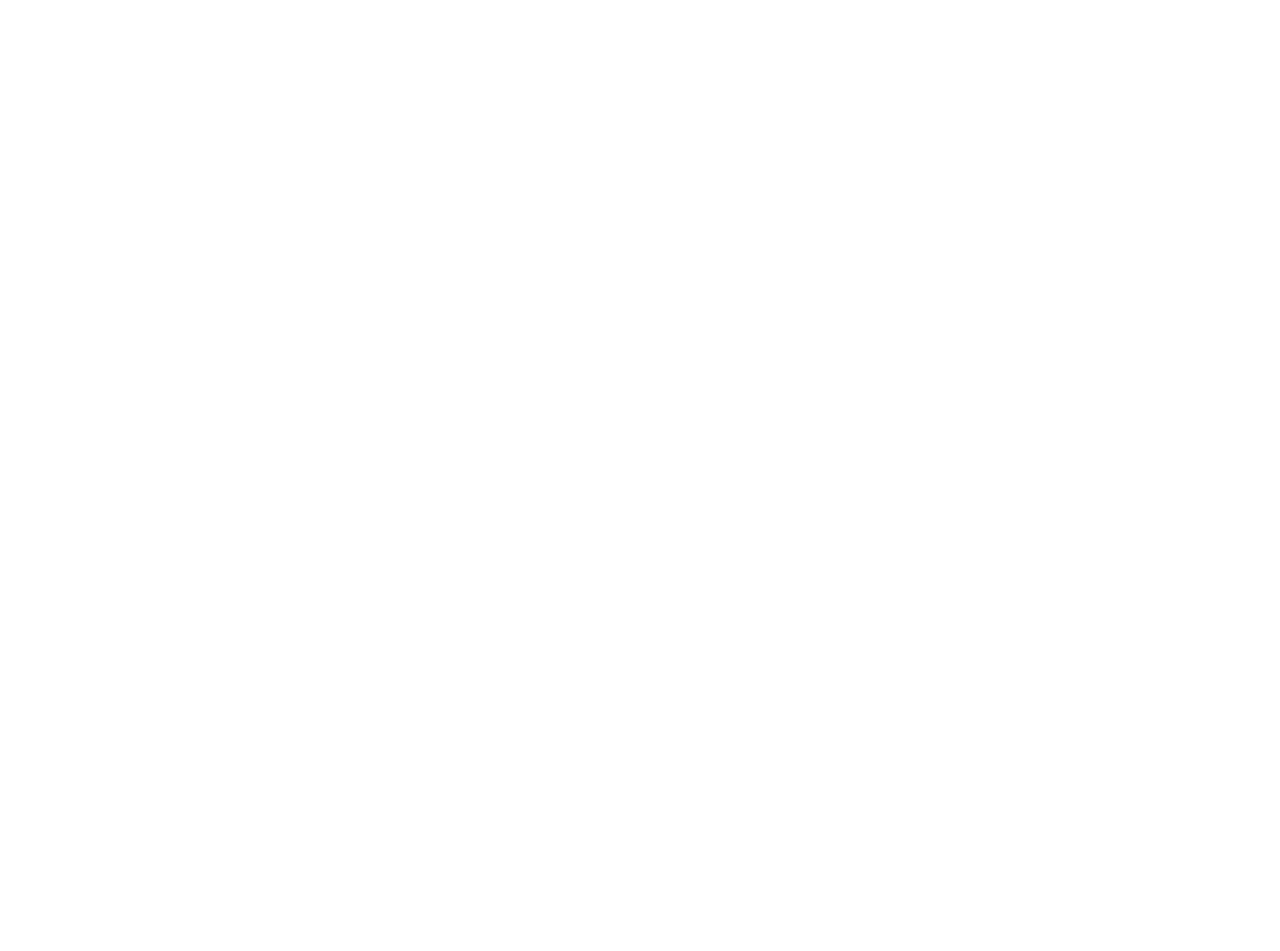
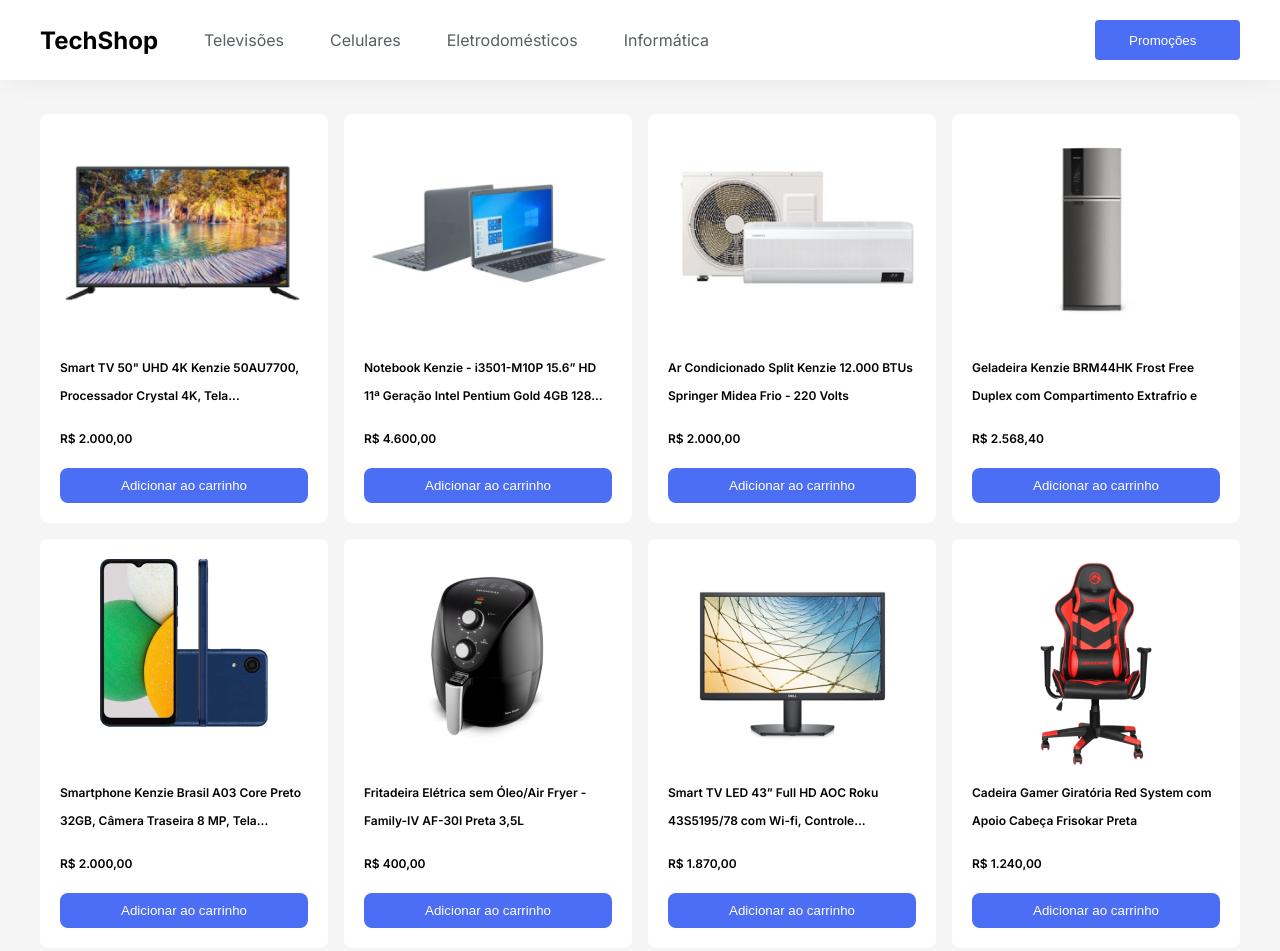
Before and after one commit to netomilfont/e-commerce-com-flexbox-netomilfont, a plain HTML site: page index.html in a window 1280 px wide. Before the commit the page ends 800 px from the top, so only its background shows below. Drawn offline with Linux system fonts and the light colour scheme.

Commit message:
E commerce Kenzie

```diff
--- a/index.html
+++ b/index.html
@@ -1 +1,137 @@
-<!-- Seu HTML aqui! -->
+<!DOCTYPE html>
+<html lang="pt-BR">
+<head>
+    <meta charset="UTF-8">
+    <meta http-equiv="X-UA-Compatible" content="IE=edge">
+    <meta name="viewport" content="width=device-width, initial-scale=1.0">
+    <link rel="stylesheet" href="reset.css">
+    <link rel="stylesheet" href="style.css">
+    <link rel="preconnect" href="https://fonts.googleapis.com">
+    <link rel="preconnect" href="https://fonts.gstatic.com" crossorigin>
+    <link href="https://fonts.googleapis.com/css2?family=Inter:wght@100;200;300;400;500;600;700&display=swap" rel="stylesheet">
+
+    <link rel="shortcut icon" href="pictures/favicon.jpeg" type="image/x-icon">
+    <title>E-commerce com flexbox</title>
+    <meta name="description" content="Lorem ipsum dolor sit amet consectetur adipisicing elit. Asperiores recusandae ipsa hic excepturi neque vel, commodi fugiat numquam nesciunt ipsam. Nisi beatae tempore assumenda impedit ab">
+
+</head>
+<body>
+
+    <!-- BARRA DE NAVEGAÇÃO -->
+    <header class="menu">
+        <div class="container">
+            <div class="menuFlex">
+                <div class="menuColumn">
+                    <h1 class="logo">TechShop</h1>
+                    <nav class="menuNav">
+                        <ul>
+                            <li><a href="#">Televisões</a></li>
+                            <li><a href="#">Celulares</a></li>
+                            <li><a href="#">Eletrodomésticos</a></li>
+                            <li><a href="#">Informática</a></li>
+                        </ul>
+                    </nav>
+                </div>
+                <div class="menuColumn menuSecondColumn">
+                    <button class="buttonPromotion">Promoções</button>
+                </div>
+            </div>
+        </div>
+    </header>
+
+    <!-- SEÇÃO DE PRODUTOS -->
+    <main>
+        <section class="sectionCards container">
+
+            <!-- CARDS DOS PRODUTOS -->
+            <div class="productCard">
+                <div class="imgCard">
+                    <img src="pictures/img_03.png" alt="Smart TV de 50 polegadas 4K">
+                </div>
+                <div>
+                    <p>Smart TV 50" UHD 4K Kenzie 50AU7700, Processador Crystal 4K, Tela...</p>
+                    <p class="priceCard">R$ 2.000,00</p>
+                </div>
+                <button class="buttonCar">Adicionar ao carrinho</button>
+            </div>
+            <div class="productCard">
+                <div class="imgCard">
+                    <img src="pictures/img_04.png" alt="Notebook i4 de décima primeira geração">
+                </div>
+                <div>
+                    <p>Notebook Kenzie - i3501-M10P 15.6” HD 11ª Geração Intel Pentium Gold 4GB 128...</p>
+                    <p class="priceCard">R$ 4.600,00</p>
+                </div>
+                <button class="buttonCar">Adicionar ao carrinho</button>
+            </div>
+            <div class="productCard">
+                <div class="imgCard">
+                    <img src="pictures/img_06.png" alt="Ar condicionado branco de 12.000 BTUs">
+                </div>
+                <div>
+                    <p>Ar Condicionado Split Kenzie 12.000 BTUs Springer Midea Frio - 220 Volts</p>
+                    <p class="priceCard">R$ 2.000,00</p>
+                </div>
+                <button class="buttonCar">Adicionar ao carrinho</button>
+            </div>
+            <div class="productCard">
+                <div class="imgCard">
+                    <img src="pictures/img_05.png" alt="Geladeira Duplex com um compartimento Extrafrio">
+                </div>
+                <div>
+                    <p>Geladeira Kenzie BRM44HK Frost Free Duplex com Compartimento Extrafrio e</p>
+                    <p class="priceCard">R$ 2.568,40</p>
+                </div>
+                <button class="buttonCar">Adicionar ao carrinho</button>
+            </div>
+            <div class="productCard">
+                <div class="imgCard">
+                    <img src="pictures/img_08.png" alt="Smartphone A03 Preto com 32Gb de memória, câmera com 8MP">
+                </div>
+                <div>
+                    <p>Smartphone Kenzie Brasil A03 Core Preto 32GB, Câmera Traseira 8 MP, Tela...</p>
+                    <p class="priceCard">R$ 2.000,00</p>
+                </div>
+                <button class="buttonCar">Adicionar ao carrinho</button>
+            </div>
+            <div class="productCard">
+                <div class="imgCard">
+                    <img src="pictures/img_01.png" alt="Fritadeira Elétrica sem o uso de óleo - Air Fryer de cor preta com 3,5 litros">
+                </div>
+                <div>
+                    <p>Fritadeira Elétrica sem Óleo/Air Fryer  - Family-IV AF-30I Preta 3,5L
+                    </p>
+                    <p class="priceCard">R$ 400,00</p>
+                </div>
+                <button class="buttonCar">Adicionar ao carrinho</button>
+            </div>
+            <div class="productCard">
+                <div class="imgCard">
+                    <img src="pictures/img_07.png" alt="Smart TV LED com 43 polegadas AOC Roku">
+                </div>
+                <div>
+                    <p>Smart TV LED 43” Full HD AOC Roku 43S5195/78 com Wi-fi, Controle...</p>
+                    <p class="priceCard">R$ 1.870,00</p>
+                </div>
+                <button class="buttonCar">Adicionar ao carrinho</button>
+            </div>
+            <div class="productCard">
+                <div class="imgCard">
+                    <img src="pictures/img_02.png" alt="Cadeira Gamer Vermelha com Preto Giratória com Apoio para a cabeça.">
+                </div>
+                <div>
+                    <p>Cadeira Gamer Giratória Red System com Apoio Cabeça Frisokar Preta</p>
+                    <p class="priceCard">R$ 1.240,00</p>
+                </div>
+                <button class="buttonCar">Adicionar ao carrinho</button>
+            </div>
+        </section>
+
+    </main>
+
+    <footer>
+
+    </footer>
+
+</body>
+</html>
--- /dev/null
+++ b/reset.css
@@ -0,0 +1,48 @@
+/* http://meyerweb.com/eric/tools/css/reset/
+   v2.0 | 20110126
+   License: none (public domain)
+*/
+
+html, body, div, span, applet, object, iframe,
+h1, h2, h3, h4, h5, h6, p, blockquote, pre,
+a, abbr, acronym, address, big, cite, code,
+del, dfn, em, img, ins, kbd, q, s, samp,
+small, strike, strong, sub, sup, tt, var,
+b, u, i, center,
+dl, dt, dd, ol, ul, li,
+fieldset, form, label, legend,
+table, caption, tbody, tfoot, thead, tr, th, td,
+article, aside, canvas, details, embed,
+figure, figcaption, footer, header, hgroup,
+menu, nav, output, ruby, section, summary,
+time, mark, audio, video {
+	margin: 0;
+	padding: 0;
+	border: 0;
+	font-size: 100%;
+	font: inherit;
+	vertical-align: baseline;
+}
+/* HTML5 display-role reset for older browsers */
+article, aside, details, figcaption, figure,
+footer, header, hgroup, menu, nav, section {
+	display: block;
+}
+body {
+	line-height: 1;
+}
+ol, ul {
+	list-style: none;
+}
+blockquote, q {
+	quotes: none;
+}
+blockquote:before, blockquote:after,
+q:before, q:after {
+	content: '';
+	content: none;
+}
+table {
+	border-collapse: collapse;
+	border-spacing: 0;
+}
--- a/style.css
+++ b/style.css
@@ -0,0 +1,120 @@
+body {
+    font-family: 'Inter', sans-serif;
+    background-color: rgb(245, 245 ,245);
+}
+
+.container {
+    max-width: 1200px;
+    margin: 0 auto;
+}
+.menu {
+    padding: 20px 0px;
+    width: 100%;
+    background-color: #ffffff;
+    box-shadow: 0px 4px 30px -10px rgba(0, 0, 0, 0.1);
+    margin-bottom: 34px;
+}
+
+.menuFlex {
+    display: flex;
+    align-items: center;
+}
+
+.menuColumn {
+    display: flex;
+    align-items: center;
+    width: 80%;
+    justify-content: flex-start;
+    gap: 46px;
+}
+
+.logo {
+    font-weight: 700;
+    font-size: 24px;
+    line-height: 29px;
+}
+
+.menuColumn.menuSecondColumn {
+    justify-content: flex-end;
+}
+
+.menuNav ul {
+    display: flex;
+    gap: 46px;
+}
+
+.menuNav ul li a {
+    text-decoration: none;
+    color: #585E65;
+}
+
+.buttonPromotion {
+    height: 40px;
+    width: 145px;
+    padding: 12px 34px;
+
+    border-style: none;
+    background-color: #4C6EF5;
+    border-radius: 4px;
+
+    color: #ffffff;
+
+    display: flex;
+    align-items: center;
+}
+
+.sectionCards {
+    display: flex;
+    justify-content: space-between;
+    flex-wrap: wrap;
+
+
+}
+
+.productCard {
+    max-width: 24%;
+    margin-bottom: 16px;
+
+    background-color: #ffffff;
+    border-radius: 8px;
+
+    display: flex;
+    flex-direction: column;
+    align-items: center;
+
+    padding: 20px;
+    box-sizing: border-box;
+}
+
+.productCard .imgCard {
+    max-width: 250px;
+    height: 190px;
+    margin-bottom: 30px;
+}
+
+.productCard .imgCard img {
+    width: 100%;
+}
+
+.productCard p {
+    font-weight: 600;
+    font-size: 12px;
+    line-height: 28px;
+}
+
+.priceCard {
+    margin-top: 15px;
+}
+
+.productCard button {
+    padding: 0;
+    border-style: none;
+    background-color: #4C6EF5;
+    border-radius: 8px;
+    margin-top: 15px;
+
+    width: 248px;
+    height: 35px;
+
+    color: #ffffff;
+}
```
Also changed, not shown: pictures/favicon.jpeg (added), 1 other file.
